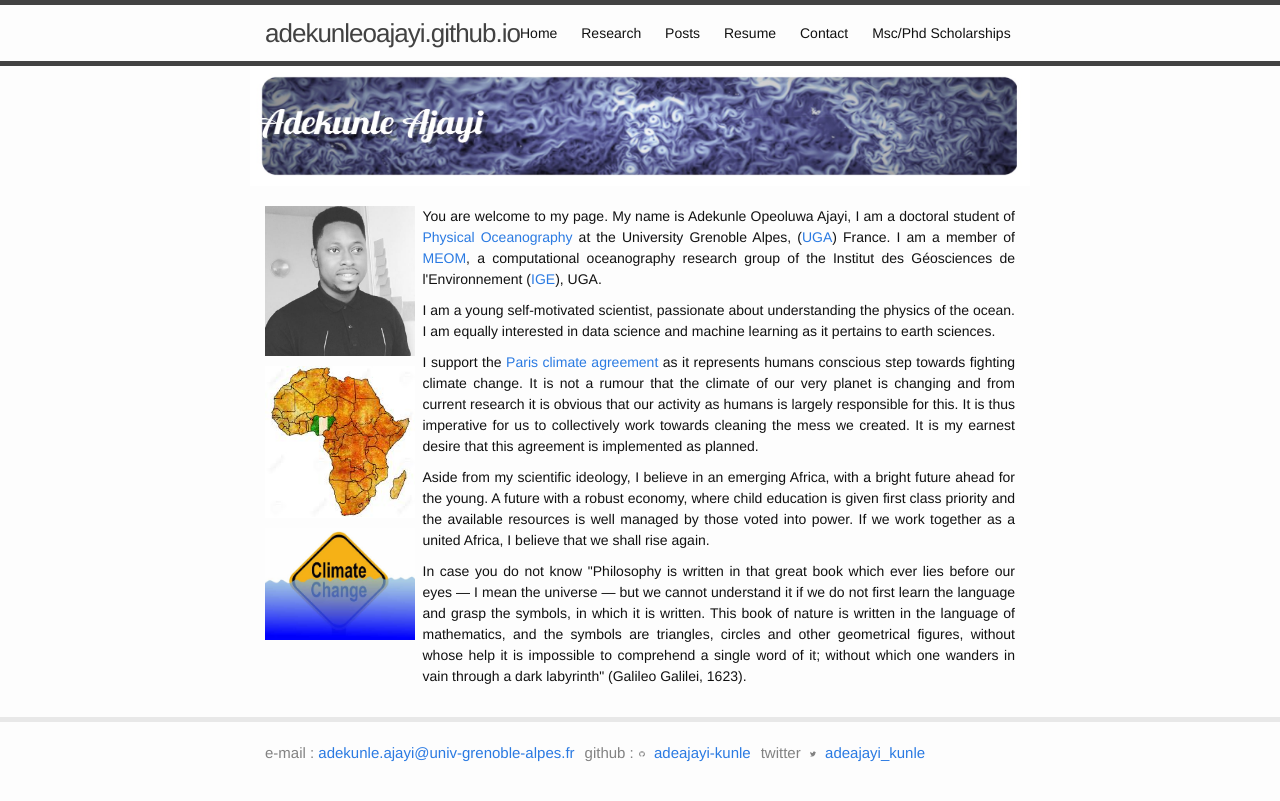
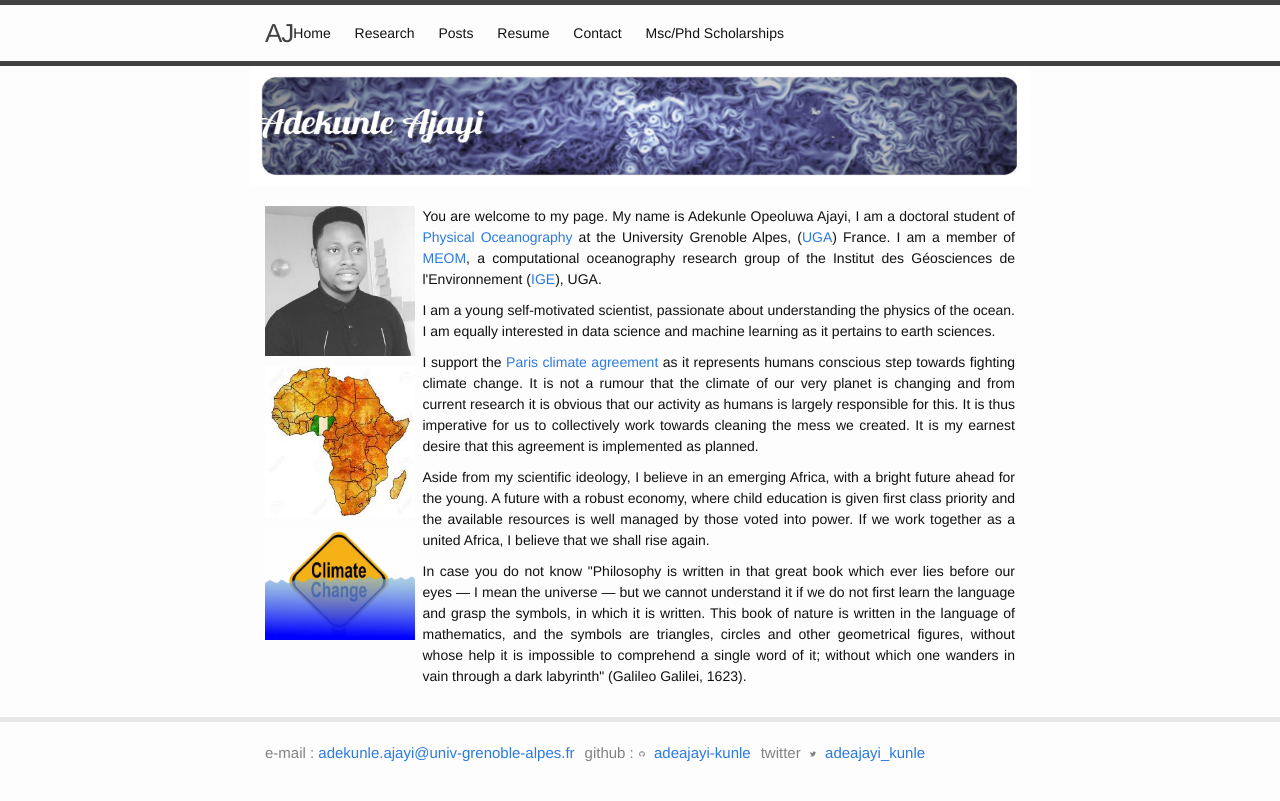
Before and after one commit to adekunleoajayi/adekunleoajayi.github.io, a Jekyll site: the page built from index.md, in a window 1280 px wide. Shown: the top 801 px of the page. Built offline with Jekyll 4.4.1, drawn with Linux system fonts in a browser that asks for light colours.

Commit message:
include AJ

```diff
--- a/_config.yml
+++ b/_config.yml
@@ -4,7 +4,7 @@
 # 'jekyll serve'. If you change this file, please restart the server process.
 
 # Site settings
-#title:
+title: AJ
 email: adekunle.ajayi@univ-grenoble-alpes.fr
 description: > # this means to ignore newlines until "baseurl:"
   Doctoral Researcher
```
